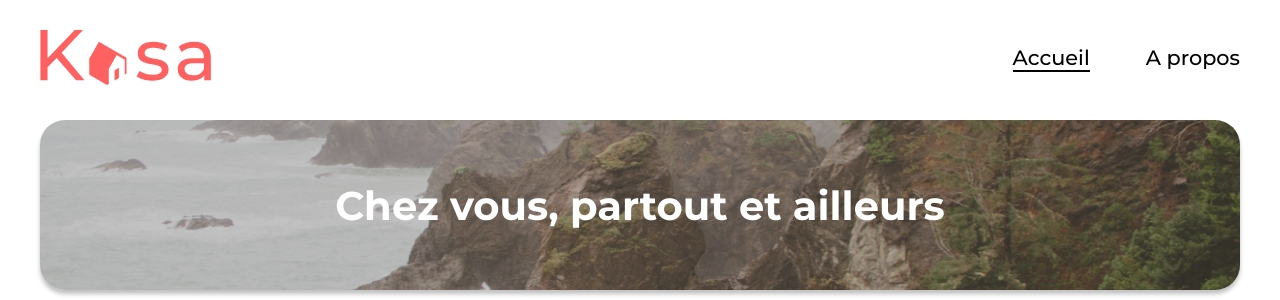
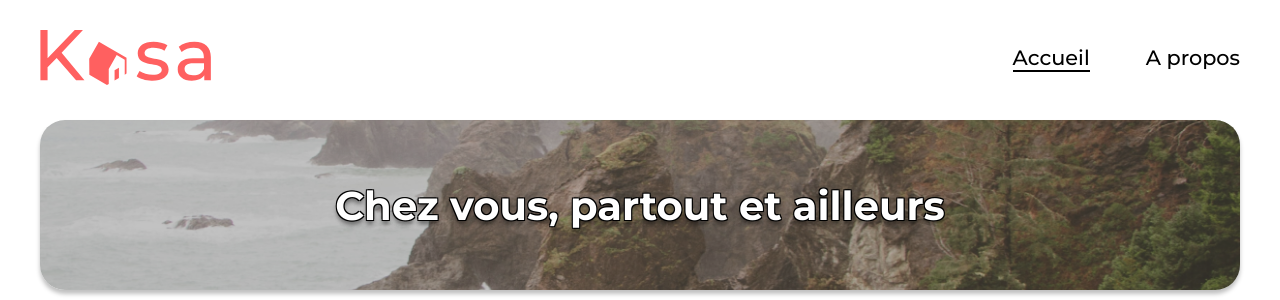
Before and after one commit to ParzivalFR/Kasa, a React (Vite) app: page /#/ in a window 1280 px wide. Shown: the top 300 px of the page. Built offline with nearby package versions, Linux system fonts and the light colour scheme.

Commit message:
Add border letters Banner.

```diff
--- a/src/components/Banner/banner.scss
+++ b/src/components/Banner/banner.scss
@@ -55,11 +55,16 @@
     z-index: 4;
     text-align: center;
     @include h1;
+    text-shadow:
+      0px 4px 4px rgba(0, 0, 0, 0.25),
+      1px 1px 0 #000,
+      -1px 1px 0 #000,
+      -1px -1px 0 #000,
+      1px -1px 0 #000,
+      0px 4px 4px rgba(0, 0, 0, 0.25);
 
     @media (max-width: 1280px) {
       font-size: 2.5rem;
-      -webkit-text-stroke-color: none;
-      -webkit-text-stroke-width: 0;
     }
 
     @media (max-width: 768px) {
```
